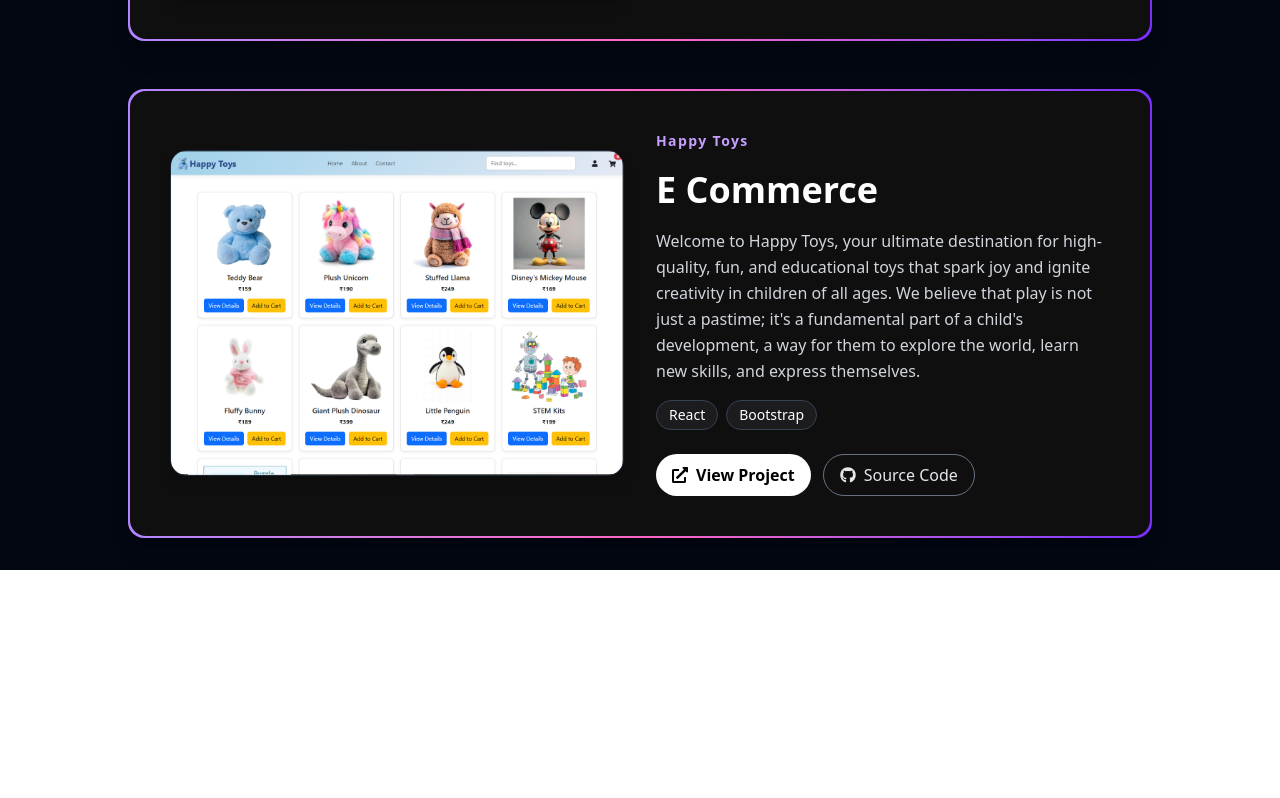
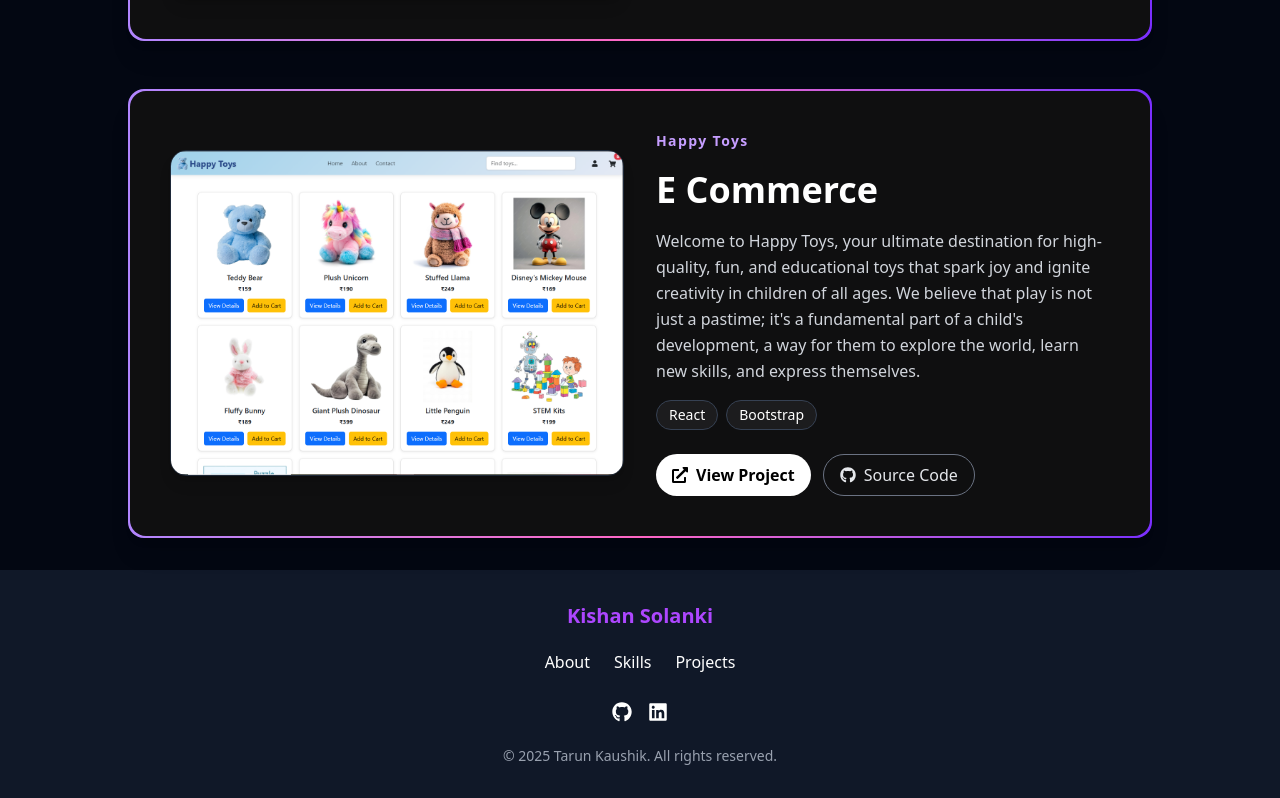
Before and after one commit to KishanKumarSolanki/Portfolio, a React (Vite) app: page / in a window 1280 px wide. Shown: the part 2553-3351 px from the top of the page. Before the commit the page ends 3123 px from the top, so only its background shows below. Built offline with nearby package versions, Linux system fonts and the light colour scheme.

Commit message:
Add footer

```diff
--- a/src/App.jsx
+++ b/src/App.jsx
@@ -6,6 +6,7 @@
 import Skills from "./components/Skills";
 import { ScrollProgress } from "./components/ui/scroll-progress";
 import Project from "./components/Project";
+import Footer from "./components/Footer";
 
 function App() {
   return (
@@ -18,6 +19,7 @@
         <Skills />
         <ScrollProgress />
         <Project />
+        <Footer />
       </div>
     </>
   )
--- /dev/null
+++ b/src/components/Footer.jsx
@@ -0,0 +1,64 @@
+import React from "react";
+import { FaLinkedin, FaGithub } from "react-icons/fa";
+
+const Footer = () => {
+  // Smooth scroll function
+  const handleScroll = (sectionId) => {
+    const section = document.getElementById(sectionId);
+    if (section) {
+      section.scrollIntoView({ behavior: "smooth" });
+    }
+  };
+
+  return (
+    <footer className="text-white py-8 px-[12vw] md:px-[7vw] lg:px-[20vw] bg-gray-900">
+      <div className="container mx-auto text-center">
+        {/* Name / Logo */}
+        <h2 className="text-xl font-semibold text-purple-500">Kishan Solanki</h2>
+
+        {/* Navigation Links - Responsive */}
+        <nav className="flex flex-wrap justify-center space-x-4 sm:space-x-6 mt-4">
+          {[
+            { name: "About", id: "about" },
+            { name: "Skills", id: "skills" },
+            { name: "Projects", id: "work" },
+          ].map((item, index) => (
+            <button
+              key={index}
+              onClick={() => handleScroll(item.id)}
+              className="hover:text-purple-500 text-sm sm:text-base my-1"
+            >
+              {item.name}
+            </button>
+          ))}
+        </nav>
+
+        {/* Social Media Icons - Responsive */}
+        <div className="flex flex-wrap justify-center space-x-4 mt-6">
+          {[
+            { icon: <FaGithub />, link: "https://github.com/KishanKumarSolanki" },
+            { icon: <FaLinkedin />, link: "https://www.linkedin.com/in/Kishan-Solanki-553b441a4" },
+
+          ].map((item, index) => (
+            <a
+              key={index}
+              href={item.link}
+              target="_blank"
+              rel="noopener noreferrer"
+              className="text-xl hover:text-purple-500 transition-transform transform hover:scale-110"
+            >
+              {item.icon}
+            </a>
+          ))}
+        </div>
+
+        {/* Copyright Text */}
+        <p className="text-sm text-gray-400 mt-6">
+          © 2025 Tarun Kaushik. All rights reserved.
+        </p>
+      </div>
+    </footer>
+  );
+};
+
+export default Footer;
--- a/src/components/Navbar.jsx
+++ b/src/components/Navbar.jsx
@@ -125,7 +125,7 @@
             ))}
             <div className="flex space-x-4">
               <a
-                href="https://github.com/codingmastr"
+                href="https://github.com/KishanKumarSolanki"
                 target="_blank"
                 rel="noopener noreferrer"
                 className="text-gray-300 hover:text-white"
```
